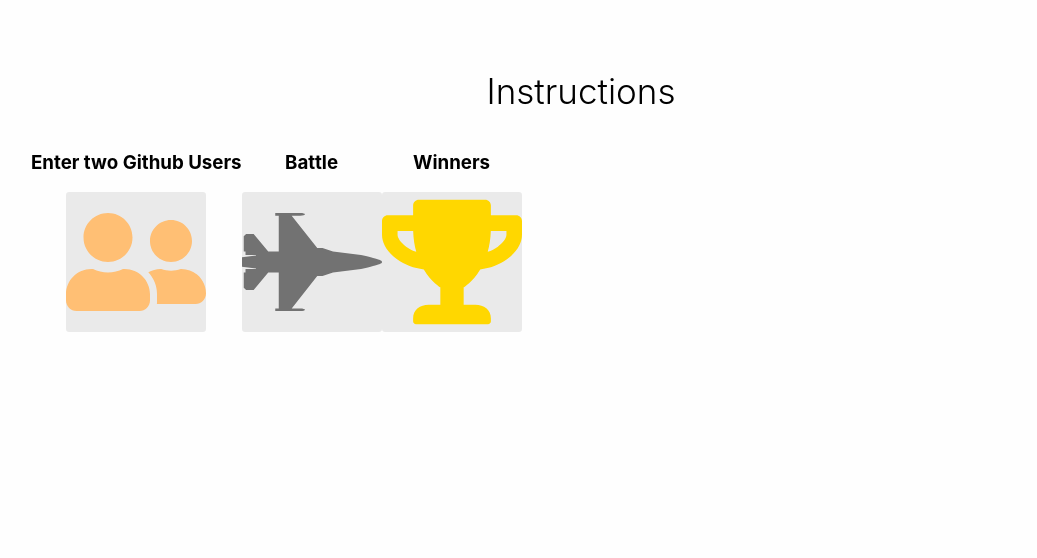
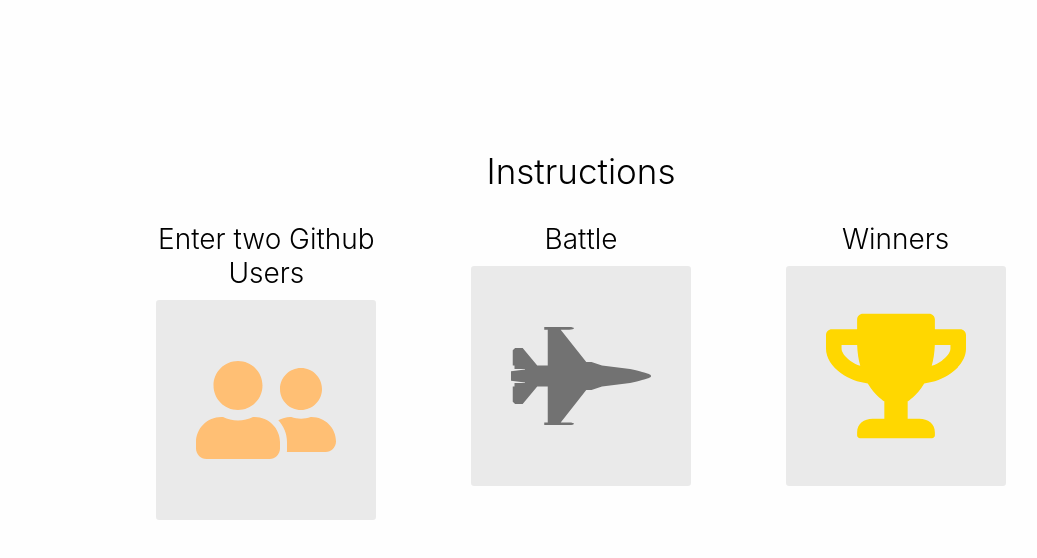
Before and after one commit to tjgillweb/Github-Battle, a React app: page / in a window 1280 px wide. Shown: the whole page, without its empty margins (59-1096 px from the left). Built offline with nearby package versions, Linux system fonts and the light colour scheme.

Commit message:
add styles to Battle component

```diff
--- a/app/index.css
+++ b/app/index.css
@@ -56,6 +56,12 @@
   margin: 20px;
 }
 
+.header-sm {
+  font-size: 28px;
+  font-weight: 300;
+  margin: 10px;
+}
+
 .avatar {
   width: 150px;
   height: 150px;
@@ -112,3 +118,27 @@
 .repo img {
   margin-bottom: 8px;
 }
+
+.instructions-container {
+  margin: 100px 0;
+}
+
+.container-sm {
+  width: 80%;
+  margin: 0 auto;
+}
+
+.battle-instructions {
+  padding: 0;
+  font-size: 25px;
+}
+
+.battle-instructions li {
+  flex: 1;
+  min-width: 300px
+}
+
+.battle-instructions svg {
+  padding: 40px;
+  border-radius: 3px;
+}
```
